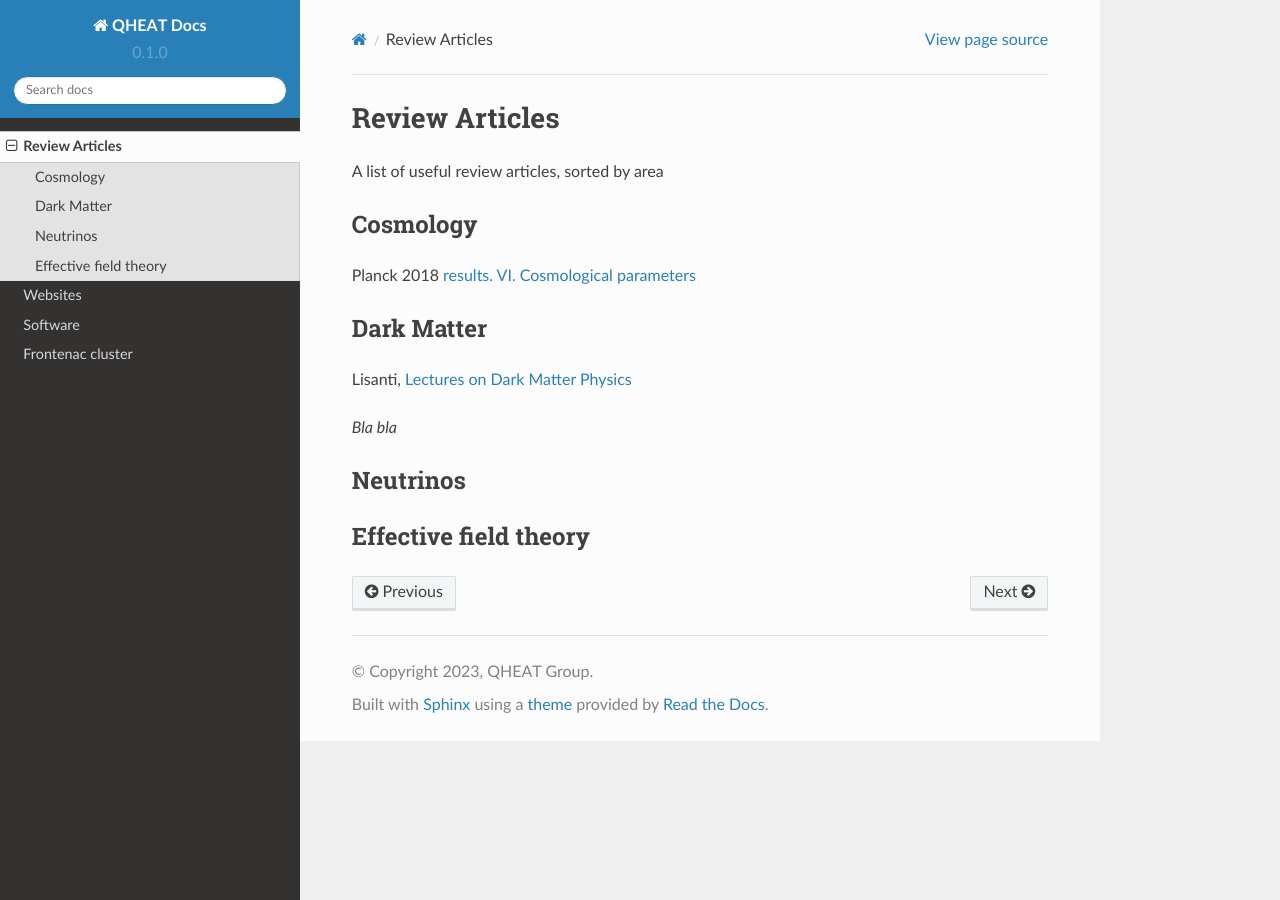
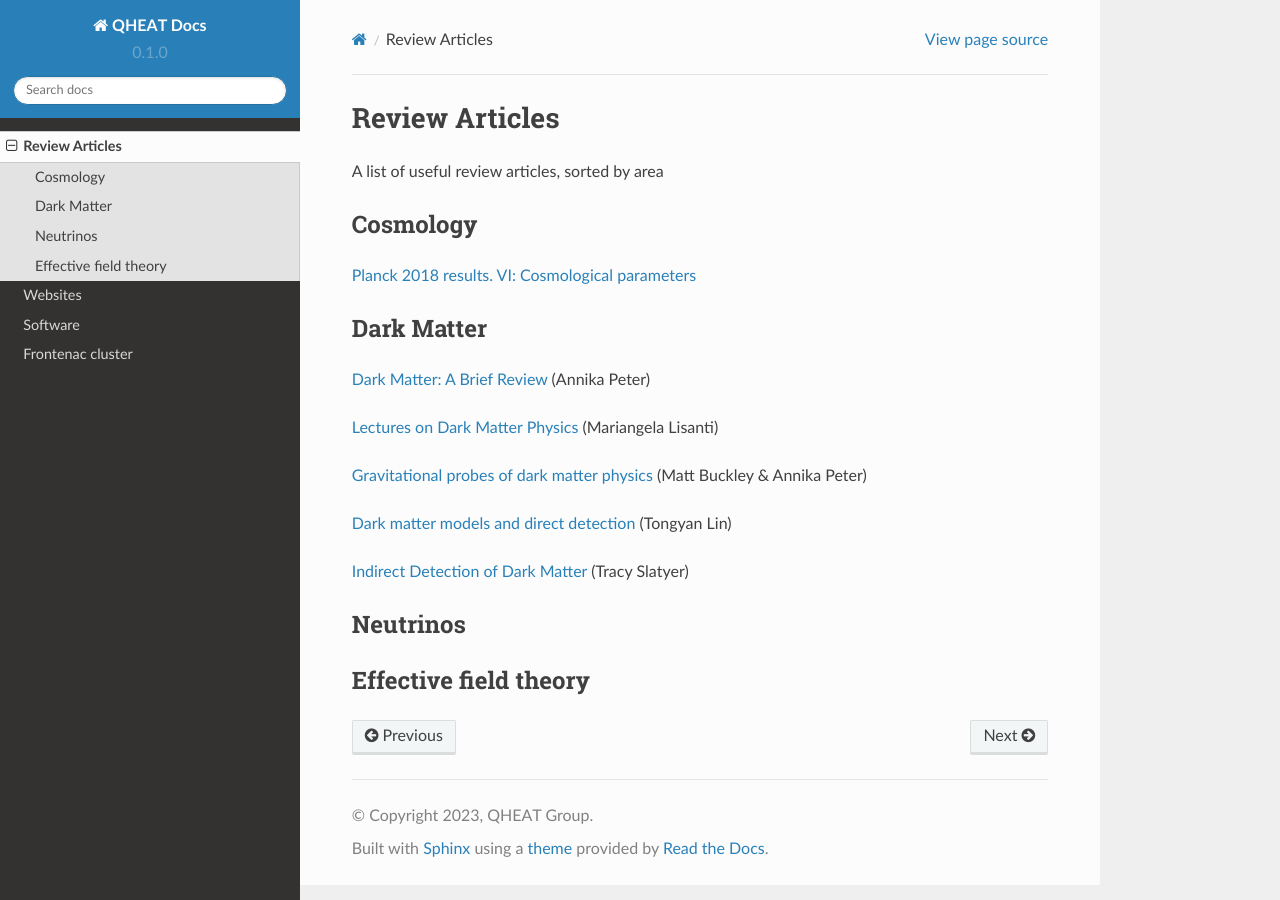
Before and after one commit to aaronvincent/QHEAT, a Sphinx documentation site: the page built from docs/source/reviews.rst, in a window 1280 px wide. Built offline with Sphinx 7.4.7 and the Read the Docs theme 2.0.0, drawn with Linux system fonts in a browser that asks for light colours.

Commit message:
more noodling

```diff
--- a/docs/source/reviews.rst
+++ b/docs/source/reviews.rst
@@ -8,14 +8,22 @@ A list of useful review articles, sorted by area
 Cosmology
 ---------
 
-Planck 2018 `results. VI. Cosmological parameters <https://inspirehep.net/literature/1682902>`_
+`Planck 2018 results. VI: Cosmological parameters <https://inspirehep.net/literature/1682902>`_
 
 .. _darkmatter:
 
 Dark Matter
 -----------
 
-Lisanti, `Lectures on Dark Matter Physics <https://inspirehep.net/literature/1427360>`_
+`Dark Matter: A Brief Review <https://arxiv.org/abs/1201.3942>`_ (Annika Peter)
+
+`Lectures on Dark Matter Physics <https://inspirehep.net/literature/1427360>`_ (Mariangela Lisanti)
+
+`Gravitational probes of dark matter physics <https://inspirehep.net/literature/1644058>`_ (Matt Buckley & Annika Peter)
+
+`Dark matter models and direct detection <https://inspirehep.net/literature/1730217>`_ (Tongyan Lin)
+
+`Indirect Detection of Dark Matter <https://inspirehep.net/literature/1630762>`_ (Tracy Slatyer)
 
 .. _dminstars:
 
@@ -25,7 +33,7 @@ Lisanti, `Lectures on Dark Matter Physics <https://inspirehep.net/literature/142
 .. `Banks et al.
 .. *Simulation of energy transport by dark matter scattering in stars* <https://inspirehep.net/literature/1968878>`_
 
-*Bla bla*
+
 
 .. _neutrinos:
 
```
